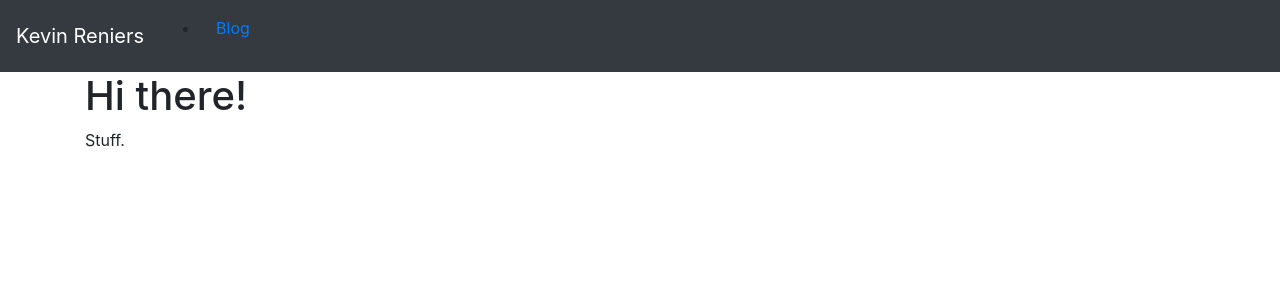
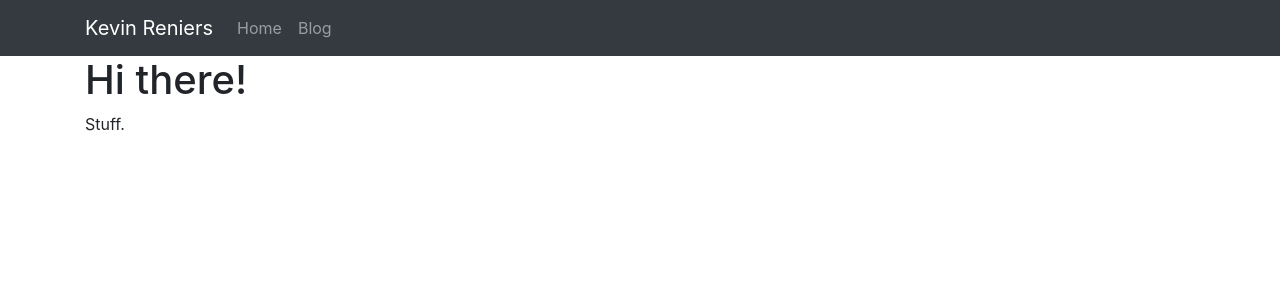
Before and after one commit to kevinreniers/kevinreniers.github.io, a Jekyll site: the page built from index.html, in a window 1280 px wide. Shown: the top 300 px of the page. Built offline with Jekyll 4.4.1, drawn with Linux system fonts in a browser that asks for light colours.

Commit message:
Update navigation

```diff
--- a/_layouts/default.html
+++ b/_layouts/default.html
@@ -6,12 +6,17 @@
 </head>
 <body>
     <nav class="navbar navbar-expand-lg navbar-dark bg-dark">
-        <a class="navbar-brand" href="#">Kevin Reniers</a>
-        <ul>
-            <li class="nav-item">
-                <a class="nav-link" href="/blog/">Blog</a>
-            </li>
-        </ul>
+        <div class="container">
+            <a class="navbar-brand" href="#">Kevin Reniers</a>
+            <ul class="navbar-nav mr-auto">
+                <li class="nav-item">
+                    <a class="nav-link" href="/">Home</a>
+                </li>
+                <li class="nav-item">
+                    <a class="nav-link" href="/blog/">Blog</a>
+                </li>
+            </ul>
+        </div>
     </nav>
 
     <div class="container">
```
